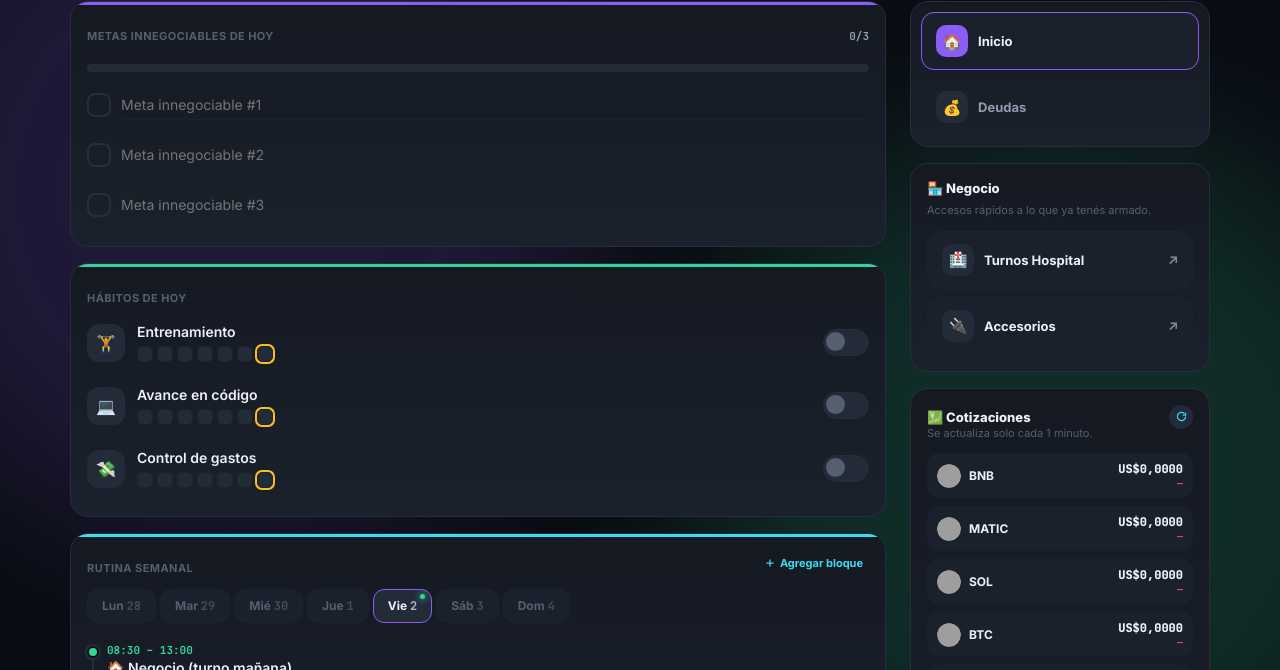
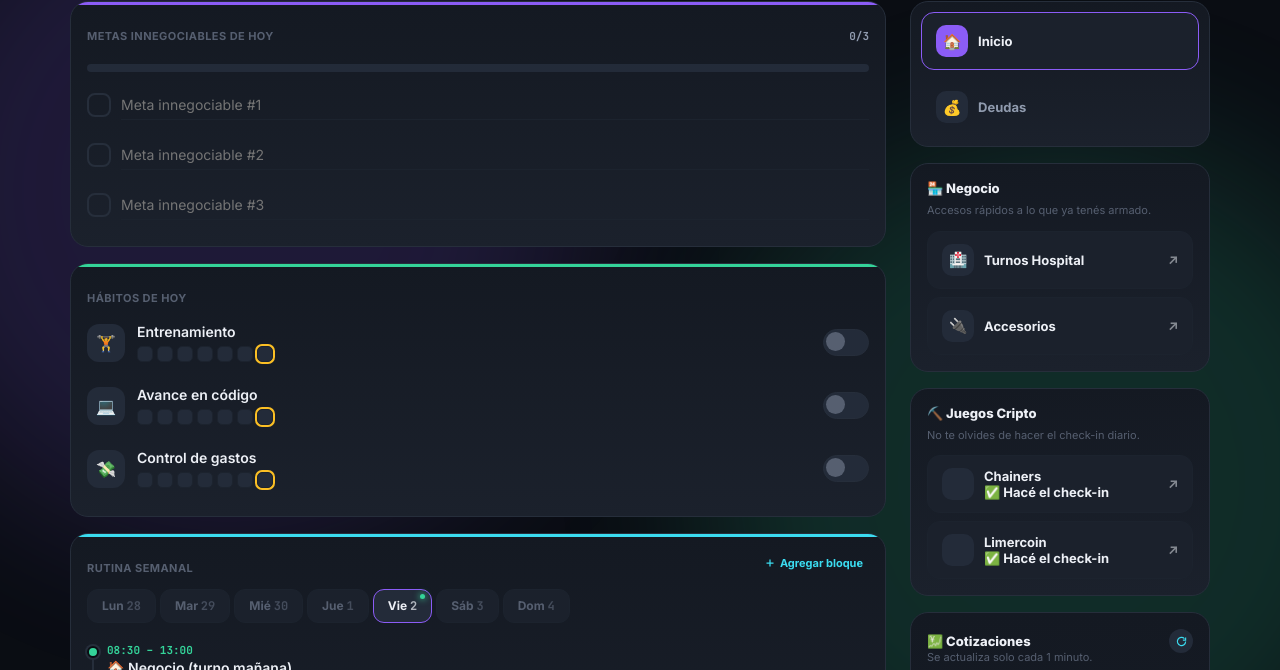
Before and after one commit to MaxiFlores08/mi-panel, a website: page index.html in a window 1280 px wide. Shown: the part 85-755 px from the top of the page. Drawn offline with Linux system fonts and the light colour scheme; no server answers; grey boxes are pictures that could not be loaded.

Commit message:
Update index.html

```diff
--- a/index.html
+++ b/index.html
@@ -164,6 +164,27 @@
           </a>
           <a class="side-link" href="https://cargaya-app.vercel.app/" target="_blank" rel="noopener">
             <span class="ic">🔌</span> Accesorios <span class="arrow">↗</span>
+          </a>
+        </div>
+
+        <div class="card stagger hoverable" style="padding:16px;">
+          <p class="side-widget-title">⛏️ Juegos Cripto</p>
+          <p class="side-widget-sub">No te olvides de hacer el check-in diario.</p>
+          <a class="side-link tall" href="https://chainers.io/game/es" target="_blank" rel="noopener">
+            <span class="ic"><img src="https://www.google.com/s2/favicons?sz=64&domain=chainers.io" alt="Chainers" onerror="this.style.display='none'"></span>
+            <div class="flex-1">
+              <p style="margin:0;">Chainers</p>
+              <span class="checkin-badge">✅ Hacé el check-in</span>
+            </div>
+            <span class="arrow">↗</span>
+          </a>
+          <a class="side-link tall" href="https://limercoin.com/space" target="_blank" rel="noopener">
+            <span class="ic"><img src="https://www.google.com/s2/favicons?sz=64&domain=limercoin.com" alt="Limercoin" onerror="this.style.display='none'"></span>
+            <div class="flex-1">
+              <p style="margin:0;">Limercoin</p>
+              <span class="checkin-badge">✅ Hacé el check-in</span>
+            </div>
+            <span class="arrow">↗</span>
           </a>
         </div>
 
```
